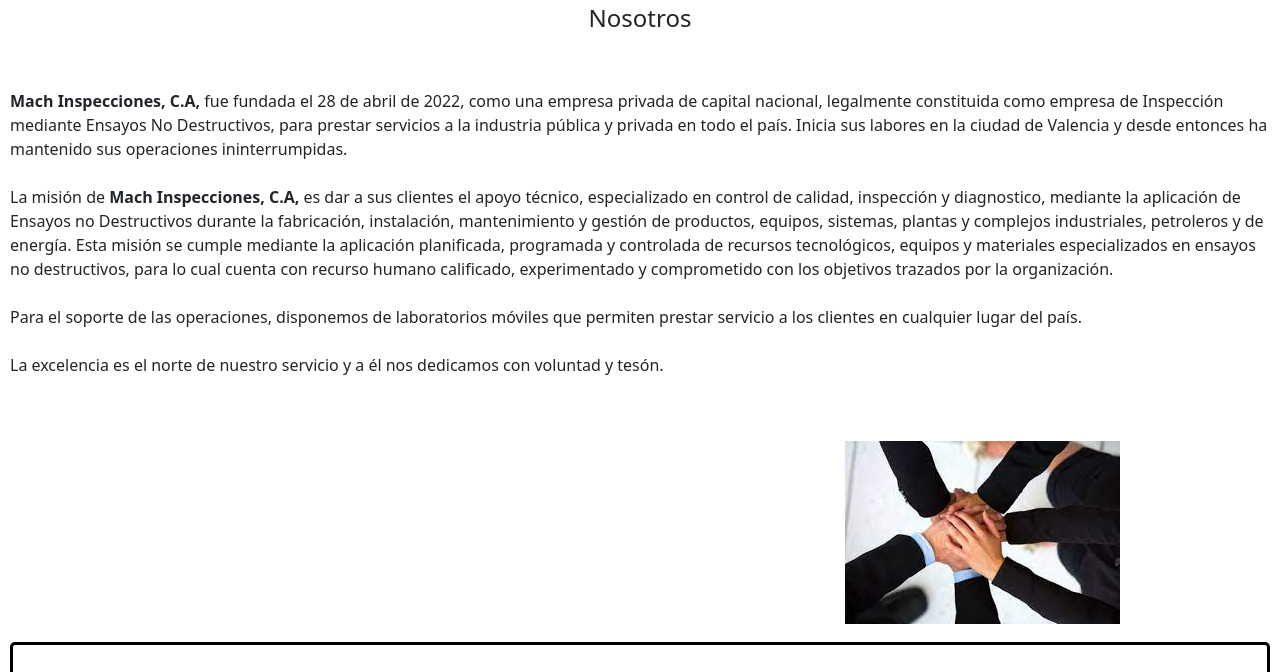
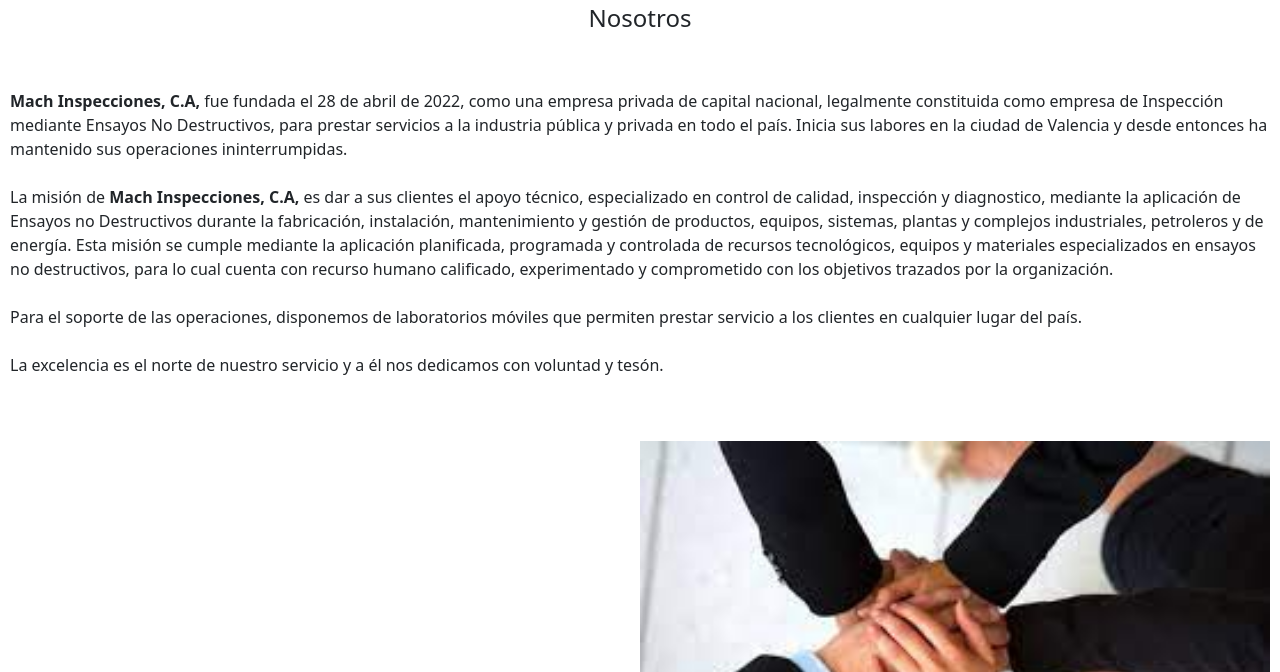
Before and after one commit to Luisalejandro28/ReposteryProyect, a plain HTML site: page Contenido/nosotros.html in a window 1280 px wide. Shown: the part 128-800 px from the top of the page. Drawn offline with nearby package versions, Linux system fonts and the light colour scheme; a web font is replaced by a local one.

Commit message:
Bootstrap

```diff
--- a/Css/style.css
+++ b/Css/style.css
@@ -53,10 +53,6 @@
 .nosotros{
     background-color: white;
 }
-.size1{
-    width: auto;
-    margin-right: 150px;
-}
 .contacto{
     display: flex;
     flex-direction: row;
```
